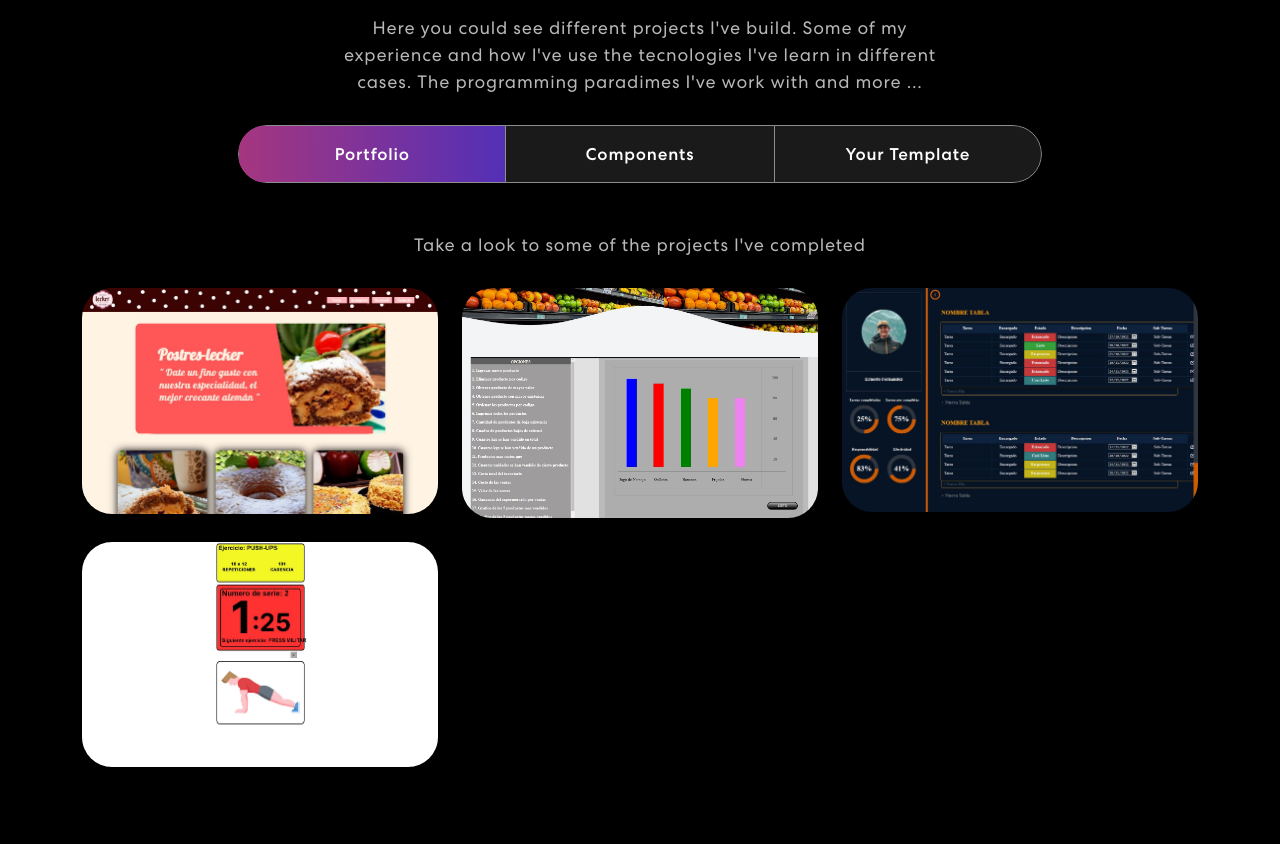
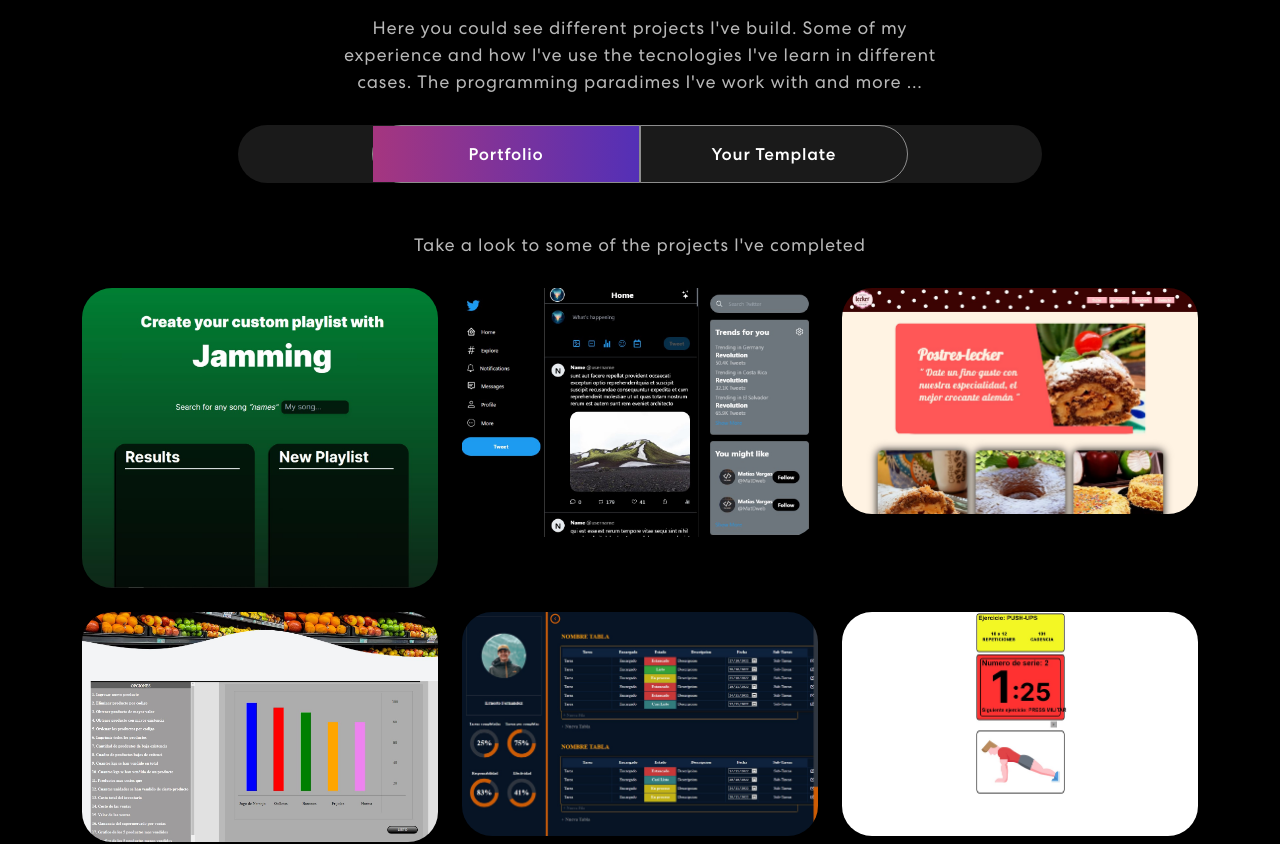
Before and after one commit to Matdweb/my-personal-portfolio-mat_dweb, a React (Create React App) app: page / in a window 1280 px wide. Shown: the part 1486-2330 px from the top of the page. Built offline with nearby package versions, Linux system fonts and the light colour scheme; the HTML template or start-up script is replaced by a standard one.

Commit message:
feat: add new projects to projects section

```diff
--- a/src/components/Projects.js
+++ b/src/components/Projects.js
@@ -9,6 +9,8 @@ import postresLecker from "../assets/img/postres-lecker-img.jpg";
 import supermercado from "../assets/img/supermercado-base-datos.jpg";
 import saturday from "../assets/img/saturday-com.jpg";
 import AppRutina from "../assets/img/app-rutina-ejercicios.jpg";
+import Jammign from '../assets/img/Jamming-main-page.jpg';
+import Twitter from '../assets/img/Twitter-clone-main-page.jpg';
 // import images ReactComponents
 import OptionsMenu from "../assets/img/OptionsMenu.jpg"
 import BitcoinCards from "../assets/img/BitcoinCards.jpg"
@@ -26,51 +28,60 @@ export const Projects = () => {
 
   const projects = [
     {
+      title: "Jamming",
+      description: "Create custome playlist for your Spotify",
+      imgUrl: Jammign,
+      URL: "https://jamming-sooty.vercel.app/",
+    },
+    {
+      title: "Twitter Clone",
+      description: "A clone of the Twitter social media app",
+      imgUrl: Twitter,
+      URL: "https://twitter-clone-matdweb.vercel.app/",
+    },
+    {
       title: "Postres Lecker",
       description: "Baking Entrepreneurship",
       imgUrl: postresLecker,
       URL: "https://postres-lecker.netlify.app",
-    },{
+    }, {
       title: "Supermarket",
       description: "Database administrator",
       imgUrl: supermercado,
       URL: "https://base-datos-manager-supermercado.netlify.app/",
-    },{
+    }, {
       title: "Saturday.com",
       description: "Tasks manager",
       imgUrl: saturday,
       URL: "https://saturday-com.netlify.app",
-    },{
+    }, {
       title: "Exercise Routine App",
       description: "Administrates your exercise routine",
       imgUrl: AppRutina,
       URL: "https://app-rutina-ejercicios.netlify.app",
     },
-  ];
-
-  const ReactComp = [
     {
       title: "Options Menu",
       description: "React options menu banner minimalistic",
       imgUrl: OptionsMenu,
       URL: "https://options-banner-minimalistic-react.netlify.app/",
-    },{
+    }, {
       title: "Bitcoin Cards",
       description: "Bitcoin React cards template",
       imgUrl: BitcoinCards,
       URL: "https://bitcoin-cards-react.netlify.app/",
-    },{
+    }, {
       title: "Video games landing page",
       description: "React landing page template",
       imgUrl: VGPage,
       URL: "https://video-games-landing-page-react.netlify.app/",
-    },{
+    }, {
       title: "Credit-Card-Component",
       description: "React Credit Card Component",
       imgUrl: CreditCard,
       URL: "https://credit-card-react-component.netlify.app",
-    }
-  ]
+    },
+  ];
 
   const templates = [
     {
@@ -78,27 +89,27 @@ export const Projects = () => {
       description: "Design company",
       imgUrl: Template1,
       URL: "https://plantillashtmlgratis.com/wp-content/themes/helium-child/vista_previa/page275/the7/",
-    },{
+    }, {
       title: "Business Template",
       description: "Business or service",
       imgUrl: Template2,
       URL: "https://plantillashtmlgratis.com/wp-content/themes/helium-child/vista_previa/page259/aria/",
-    },{
+    }, {
       title: "Designer",
       description: "Graphic Desinger Portfolio",
       imgUrl: Template3,
       URL: "https://plantillashtmlgratis.com/wp-content/themes/helium-child/vista_previa/page263/above/",
-    },{
+    }, {
       title: "Casino",
       description: "Casino website Template",
       imgUrl: Template4,
       URL: "https://plantillashtmlgratis.com/wp-content/themes/helium-child/vista_previa/page262/deno/",
-    },{
+    }, {
       title: "App developer website",
       description: "App developer personal website template",
       imgUrl: Template5,
       URL: "https://plantillashtmlgratis.com/wp-content/themes/helium-child/vista_previa/page222/tork/",
-    },{
+    }, {
       title: "Photographer",
       description: "Photographer personal website Template",
       imgUrl: Template6,
@@ -113,16 +124,13 @@ export const Projects = () => {
           <Col size={12}>
             <TrackVisibility>
               {({ isVisible }) =>
-              <div className={isVisible ? "animate__animated animate__fadeIn": ""}>
+                <div className={isVisible ? "animate__animated animate__fadeIn" : ""}>
                   <h2>Projects</h2>
                   <p>Here you could see different projects I've build. Some of my experience and how I've use the tecnologies I've learn in different cases. The programming paradimes I've work with and more ...</p>
                   <Tab.Container id="projects-tabs" defaultActiveKey="first">
                     <Nav variant="pills" className="nav-pills mb-5 justify-content-center align-items-center" id="pills-tab">
                       <Nav.Item>
                         <Nav.Link eventKey="first">Portfolio</Nav.Link>
-                    </Nav.Item>
-                    <Nav.Item>
-                      <Nav.Link eventKey="second">Components</Nav.Link>
                       </Nav.Item>
                       <Nav.Item>
                         <Nav.Link eventKey="third">Your Template</Nav.Link>
@@ -144,21 +152,6 @@ export const Projects = () => {
                           }
                         </Row>
                       </Tab.Pane>
-                    <Tab.Pane eventKey="second">
-                    <p>Here are some React UI components I've developt</p>
-                    <Row>
-                        {
-                         ReactComp.map((component, index)=>{
-                          return (
-                            <ProjectCard
-                                key={index}
-                                {...component}
-                                />
-                          )
-                         })
-                        }
-                      </Row>
-                    </Tab.Pane>
                       <Tab.Pane eventKey="third">
                         <p>¡Here are some ideas you could consider for your own website!</p>
                         <Row>
@@ -173,7 +166,7 @@ export const Projects = () => {
                             })
                           }
                         </Row>
-                      <a style={{textDecoration: "none", color: "#fff"}}
+                        <a style={{ textDecoration: "none", color: "#fff" }}
                           href="https://plantillashtmlgratis.com/categoria-plantillas/plantillas-html/">Plantillas tomadas de PlantillasHTMLGratis</a>
                       </Tab.Pane>
                     </Tab.Content>
```
Lines whose indentation alone changed are shown as unchanged.
